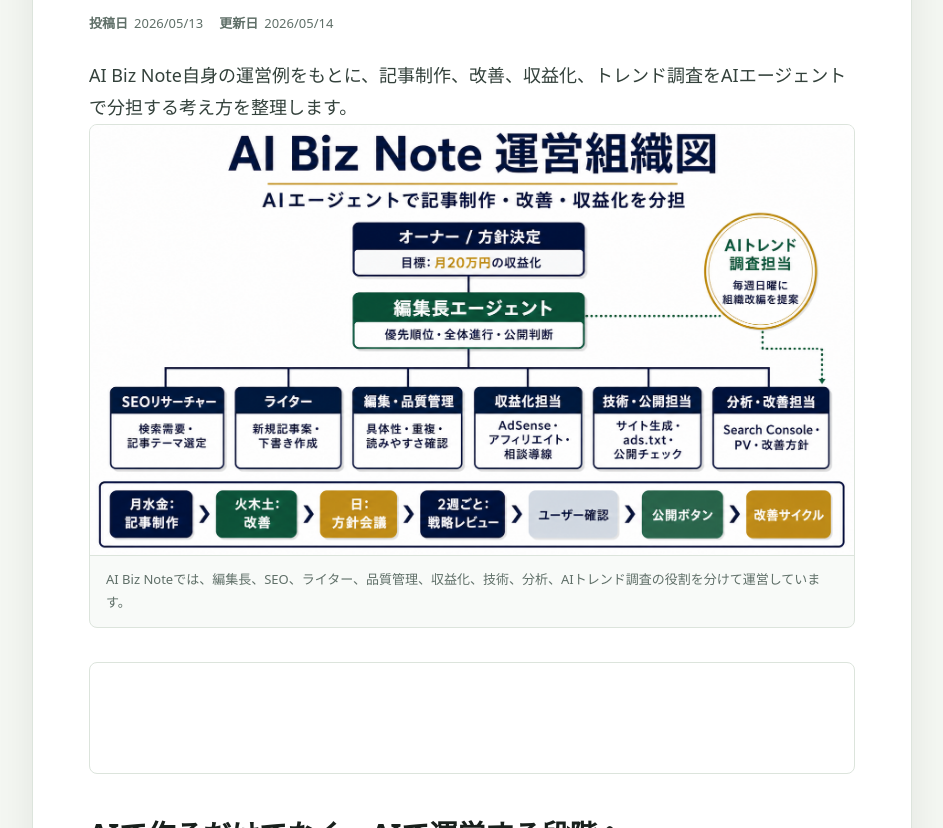
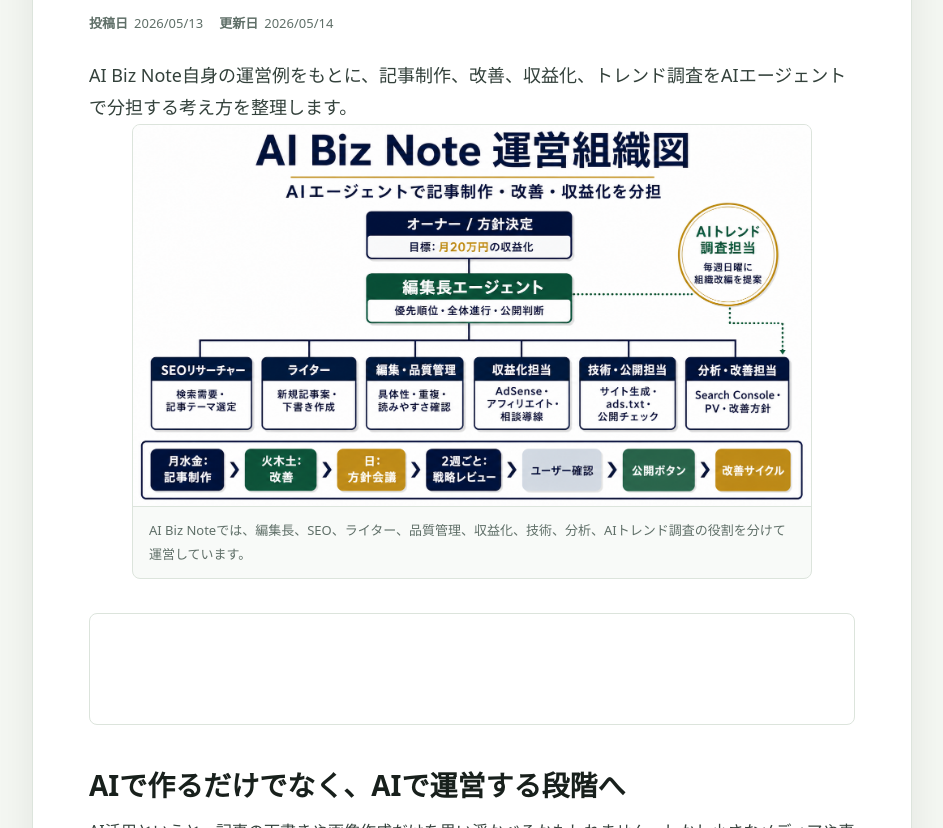
Before and after one commit to noesis0929-sys/aibiz-note, a plain HTML site: page ad-revenue-codex-system/public/posts/ai-agent-for-small-business.html in a window 1280 px wide. Shown: the part 446-1274 px from the top of the page, without its empty margins (168-1111 px from the left). Drawn offline with Linux system fonts and the light colour scheme.

Commit message:
Update AI Biz Note site

```diff
--- a/ad-revenue-codex-system/public/style.css
+++ b/ad-revenue-codex-system/public/style.css
@@ -416,7 +416,8 @@
 }
 
 .post-figure {
-  margin: 0 0 34px;
+  max-width: 680px;
+  margin: 0 auto 34px;
   border: 1px solid var(--line);
   border-radius: 8px;
   overflow: hidden;
@@ -482,4 +483,8 @@
   .hero {
     min-height: 560px;
   }
+
+  .post-figure {
+    max-width: none;
+  }
 }
```
